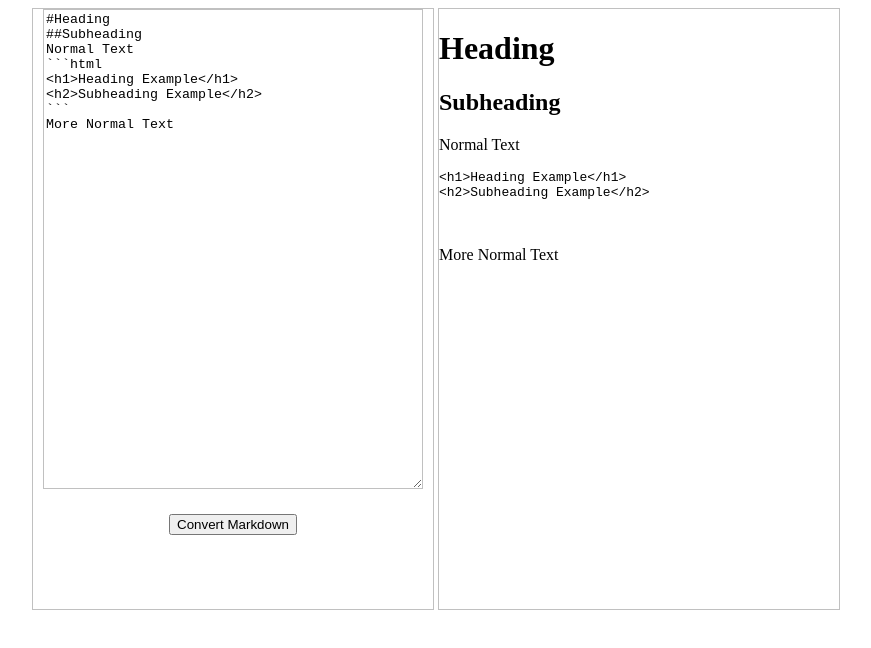
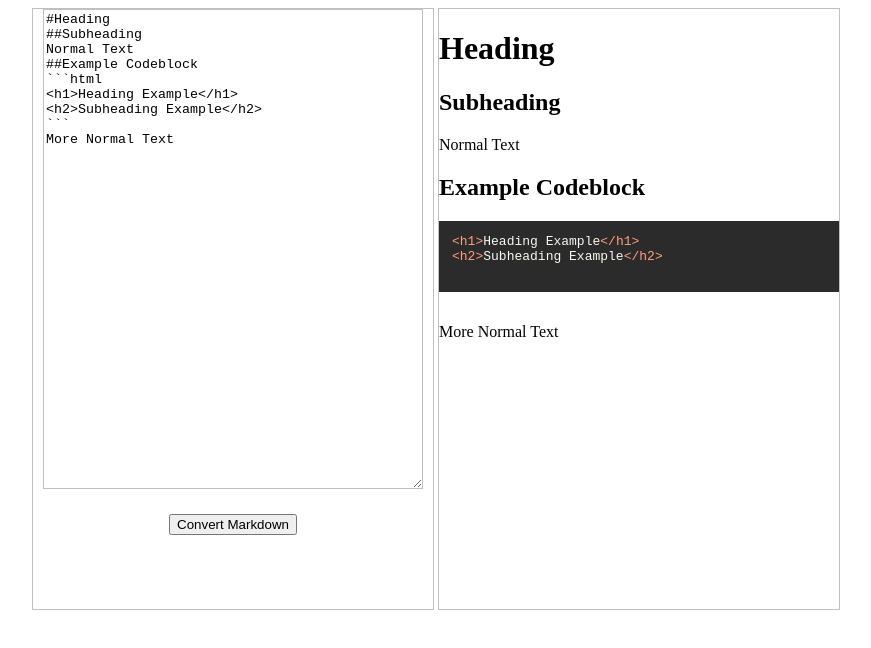
Before and after one commit to stillmattwest/markdown_experiment, a plain HTML site: page index.html in a window 1280 px wide. Both pictures are taken after a click on the button "Convert Markdown". Shown: the whole page, without its empty margins (204-1075 px from the left). Drawn offline with nearby package versions, Linux system fonts and the light colour scheme.

Commit message:
better codeblock conversion

````diff
--- a/index.html
+++ b/index.html
@@ -2,7 +2,7 @@
   <title>Markdown Converter</title>
   <link
     rel="stylesheet"
-    href="//cdnjs.cloudflare.com/ajax/libs/highlight.js/9.18.1/styles/default.min.css"
+    href="https://cdnjs.cloudflare.com/ajax/libs/highlight.js/9.18.1/styles/a11y-dark.min.css"
   />
   <link rel="stylesheet" href="style.css" />
 </head>
@@ -22,4 +22,7 @@
   </div>
   <script src="//cdnjs.cloudflare.com/ajax/libs/highlight.js/9.18.1/highlight.min.js"></script>
   <script src="main.js"></script>
+  <!-- <script>
+    hljs.initHighlightingOnLoad();
+  </script> -->
 </body>
--- a/main.js
+++ b/main.js
@@ -20,7 +20,7 @@ function convertMarkdown(txt) {
         codeBlock.content = codeBlock.content.replace(/>/g, "&gt;");
         console.log("codeblock.content: ", codeBlock.content);
         result.push(
-          `<div class="codeblock" data-format=${codeBlock.format}>\n<pre>\n<code class="html">${codeBlock.content}\n</code>\n</pre>\n</div>\n`
+          `<div class="codeblock">\n<pre>\n<code class=${codeBlock.format} style="darcula">${codeBlock.content}\n</code>\n</pre>\n</div>\n`
         );
       } else {
         // new codeblock. Set inBlock to true
@@ -65,7 +65,7 @@ function getLineData(line) {
 
 let markdownArea = document.getElementById("markdown-input");
 markdownArea.defaultValue =
-  "#Heading\n##Subheading\nNormal Text\n```html\n<h1>Heading Example</h1>\n<h2>Subheading Example</h2>\n```\nMore Normal Text";
+  "#Heading\n##Subheading\nNormal Text\n##Example Codeblock\n```html\n<h1>Heading Example</h1>\n<h2>Subheading Example</h2>\n```\nMore Normal Text";
 
 function convert() {
   let markdownArea = document.getElementById("markdown-input");
@@ -79,7 +79,7 @@ function convert() {
     let currentVal = htmlDisplay.innerHTML;
     htmlDisplay.innerHTML = currentVal + line;
   });
+  // from highlight.js script in index.html
+  hljs.initHighlighting.called = false;
+  hljs.initHighlighting();
 }
-
-// const markdownText =
-//   "#Basic HTML\nThe key to writing basic HTML is basically just to learn a bunch of tags and then write them. A browser will render the text as a formatted web page.\nExample:\n```html\n<h1>This is a big heading</h1>\n<h2>This is a small heading</h2>\n<p>This is some normal paragraph text. It is common for paragraph text to be long but usually no more than (...wait for it...) a single paragraph</p>\n```\n##Headings\nYep, you'll need these, they are important. You'll find headings at the head of each section you write. Get it? Heading? Head? So awesome, glad we're all on the same page.\n##Parapgrah Text\nYep, you will need this too. Paragraph text may be boring but when you go to a website what would you guess people spend the most time looking at? If you guessed \"paragraph text\" you are *almost* right. It's actually videos of people and cats doing stupid stuff. Paragraph text is second longest.";
````
